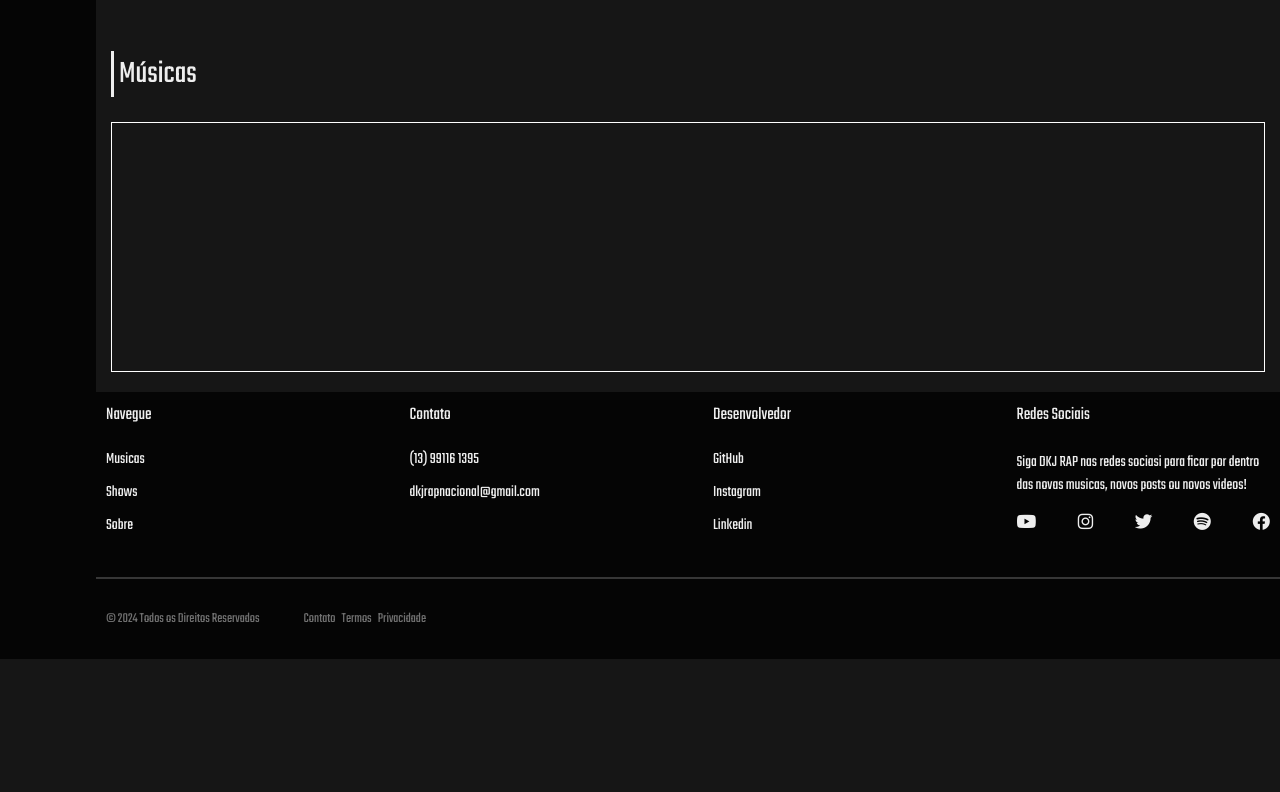
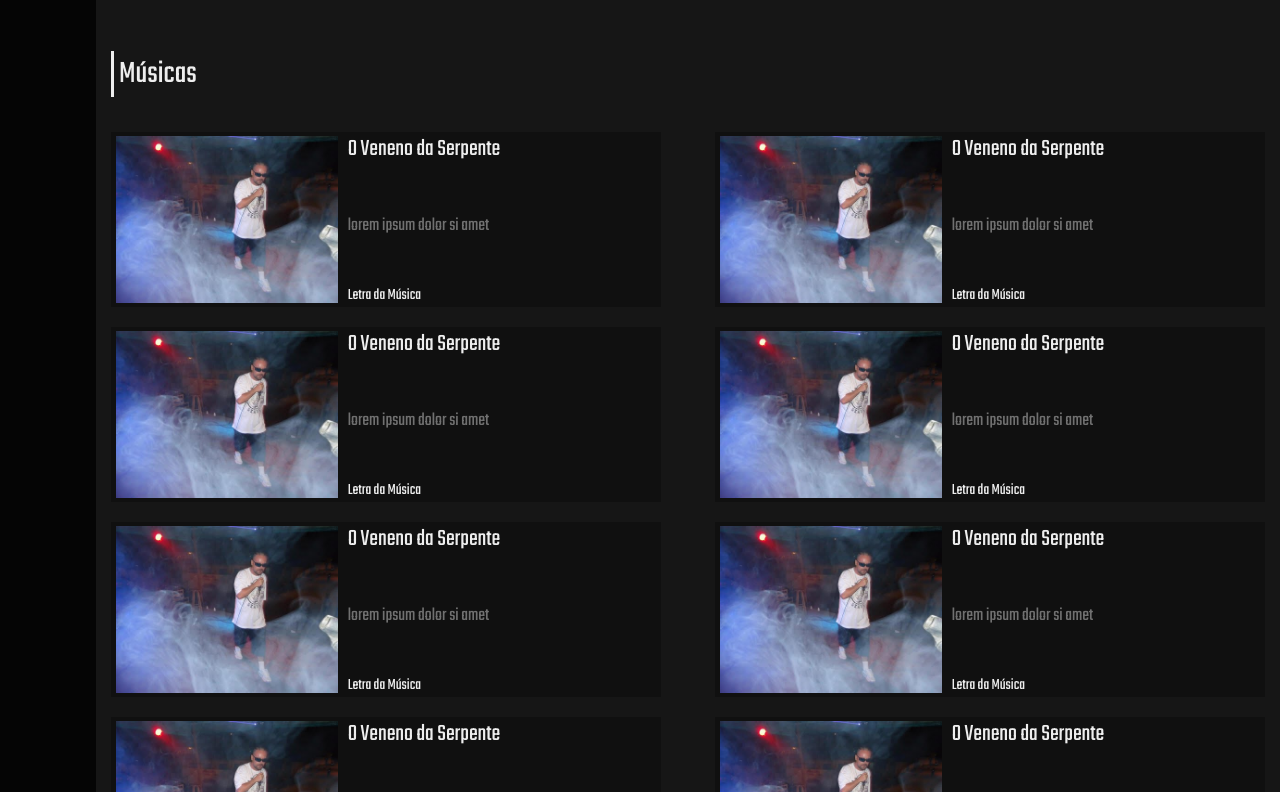
Before and after one commit to TerryKrom/dkjrap, a React (Vite) app in the folder hiphop-website/: page /musicas in a window 1280 px wide. Shown: the part 708-1500 px from the top of the page. Before the commit the page ends 1367 px from the top, so only its background shows below. Built offline with nearby package versions, Linux system fonts and the light colour scheme; a web font is replaced by a local one.

Commit message:
music container updated

```diff
--- a/hiphop-website/src/components/musicContainer.css
+++ b/hiphop-website/src/components/musicContainer.css
@@ -1,8 +1,3 @@
-.music-container{
-    height: 250px;
-    margin: 10px 15px 20px 15px;
-    border: 1px solid #fff;
-}
 
 .album-container{
     margin: 10px 15px 20px 5px;
@@ -52,3 +47,42 @@
 .album:hover .album-text{
     opacity: 1;
 }
+
+.music-container{
+    margin: 10px 15px 20px 15px;
+    display: flex;
+    justify-content: space-between;
+    flex-wrap: wrap;
+}
+
+.music-card{
+    width: 550px;
+    height: 175px;
+    display: flex;
+    align-items: center;
+    justify-content: space-between;
+    margin: 10px 0px 10px 0px;
+    background-color: #101010;
+}
+
+.music-card img{
+    height: 95%;
+    margin: 5px;
+}
+
+.music-card-text{
+    height: 100%;
+    display: flex;
+    flex-direction: column;
+    align-items: flex-start;
+    justify-content: space-between;
+    width: 100%;
+}
+
+.music-card-text h2, .music-card-text h3, .music-card-text a{
+    margin-left: 5px;
+}
+
+.music-card-text h3{
+    color: var(--secondary-font-color);
+}
--- a/hiphop-website/src/components/musicContainer.jsx
+++ b/hiphop-website/src/components/musicContainer.jsx
@@ -2,11 +2,14 @@ import React from 'react';
 import Title from './global/title';
 import './musicContainer.css';
 import { Link } from 'react-router-dom';
+
 import album01 from '../assets/cardImages/album01.png';
 import album02 from '../assets/cardImages/album02.png';
 import album03 from '../assets/cardImages/album03.png';
 import album04 from '../assets/cardImages/album04.png';
 import album05 from '../assets/cardImages/album05.png';
+
+import img01 from '../assets/cardImages/img02.jpg';
 
 const MusicContainer = () => {
 
@@ -38,6 +41,65 @@ const MusicContainer = () => {
         },
     ]
 
+    const songs = [
+        {
+            title: 'O Veneno da Serpente',
+            desc: 'lorem ipsum dolor si amet',
+            img: img01,
+            lyricSrc: '',
+            src: '',
+        },
+        {
+            title: 'O Veneno da Serpente',
+            desc: 'lorem ipsum dolor si amet',
+            img: img01,
+            lyricSrc: '',
+            src: '',
+        },
+        {
+            title: 'O Veneno da Serpente',
+            desc: 'lorem ipsum dolor si amet',
+            img: img01,
+            lyricSrc: '',
+            src: '',
+        },
+        {
+            title: 'O Veneno da Serpente',
+            desc: 'lorem ipsum dolor si amet',
+            img: img01,
+            lyricSrc: '',
+            src: '',
+        },
+        {
+            title: 'O Veneno da Serpente',
+            desc: 'lorem ipsum dolor si amet',
+            img: img01,
+            lyricSrc: '',
+            src: '',
+        },
+        {
+            title: 'O Veneno da Serpente',
+            desc: 'lorem ipsum dolor si amet',
+            img: img01,
+            lyricSrc: '',
+            src: '',
+        },
+        {
+            title: 'O Veneno da Serpente',
+            desc: 'lorem ipsum dolor si amet',
+            img: img01,
+            lyricSrc: '',
+            src: '',
+        },
+        {
+            title: 'O Veneno da Serpente',
+            desc: 'lorem ipsum dolor si amet',
+            img: img01,
+            lyricSrc: '',
+            src: '',
+        },
+    ]
+
     return (
         <>
 
@@ -57,7 +119,16 @@ const MusicContainer = () => {
 
             <Title text={'Músicas'} />
             <div className="music-container">
-
+                    {songs.map((song, index) => (
+                        <div className="music-card" key={index}>
+                            <img src={song.img} alt={song.title} />
+                            <div className="music-card-text">
+                                <h2>{song.title}</h2>
+                                <h3>{song.desc}</h3>
+                                <Link to={song.lyricSrc} target='_blank'>Letra da Música</Link>
+                            </div>
+                        </div>
+                    ))}
             </div>
 
         </>
```
